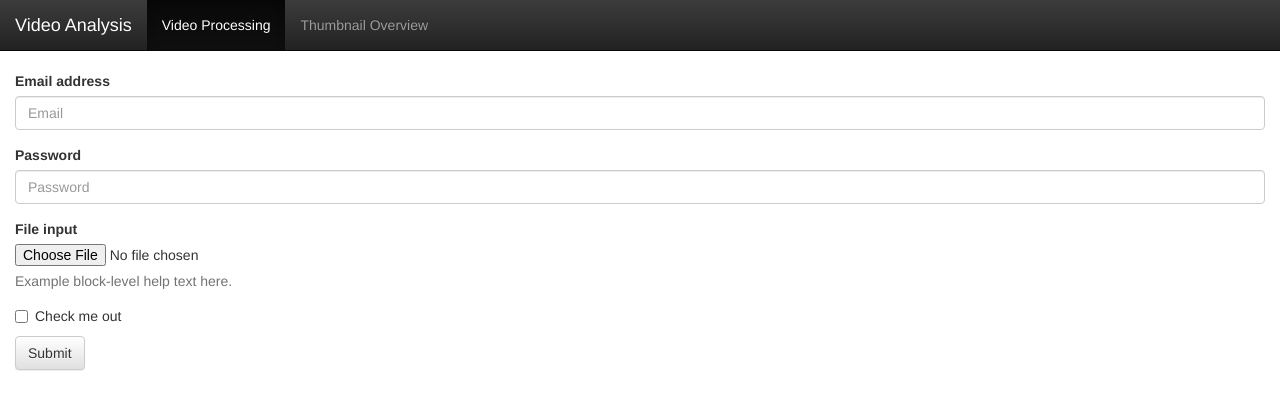
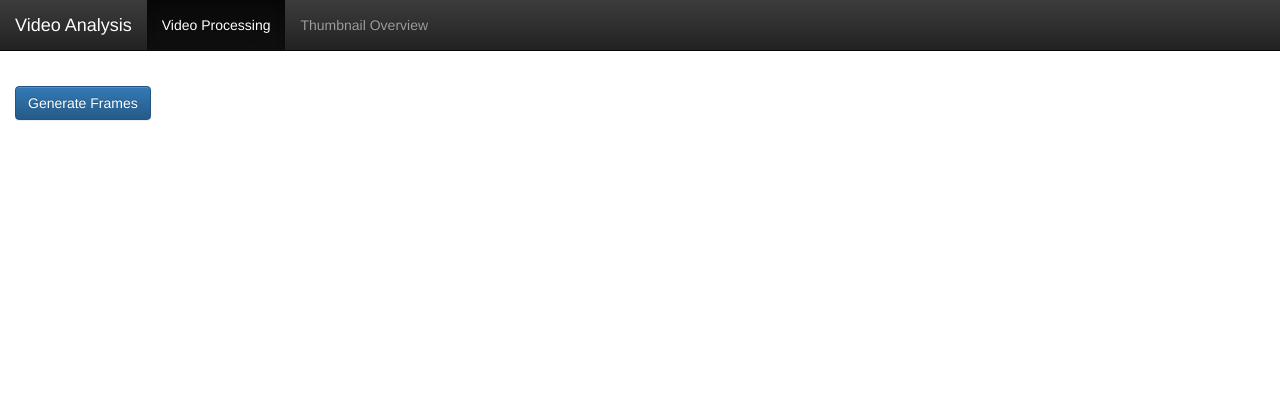
Before and after one commit to JungesAngebot/thumbnail-extractor, a Flask app: page / in a window 1280 px wide. Shown: the top 410 px of the page. Run offline with Flask 2, Linux system fonts and the light colour scheme; some libraries are stand-ins or nearby versions.

Commit message:
- new form structure

```diff
--- a/templates/index.html
+++ b/templates/index.html
@@ -6,24 +6,9 @@
             <div class="col-lg-12">
                 <form>
                     <div class="form-group">
-                        <label for="exampleInputEmail1">Email address</label>
-                        <input type="email" class="form-control" id="exampleInputEmail1" placeholder="Email">
+
                     </div>
-                    <div class="form-group">
-                        <label for="exampleInputPassword1">Password</label>
-                        <input type="password" class="form-control" id="exampleInputPassword1" placeholder="Password">
-                    </div>
-                    <div class="form-group">
-                        <label for="exampleInputFile">File input</label>
-                        <input type="file" id="exampleInputFile">
-                        <p class="help-block">Example block-level help text here.</p>
-                    </div>
-                    <div class="checkbox">
-                        <label>
-                            <input type="checkbox"> Check me out
-                        </label>
-                    </div>
-                    <button type="submit" class="btn btn-default">Submit</button>
+                    <button type="submit" class="btn btn-primary">Generate Frames</button>
                 </form>
             </div>
         </div>
```
